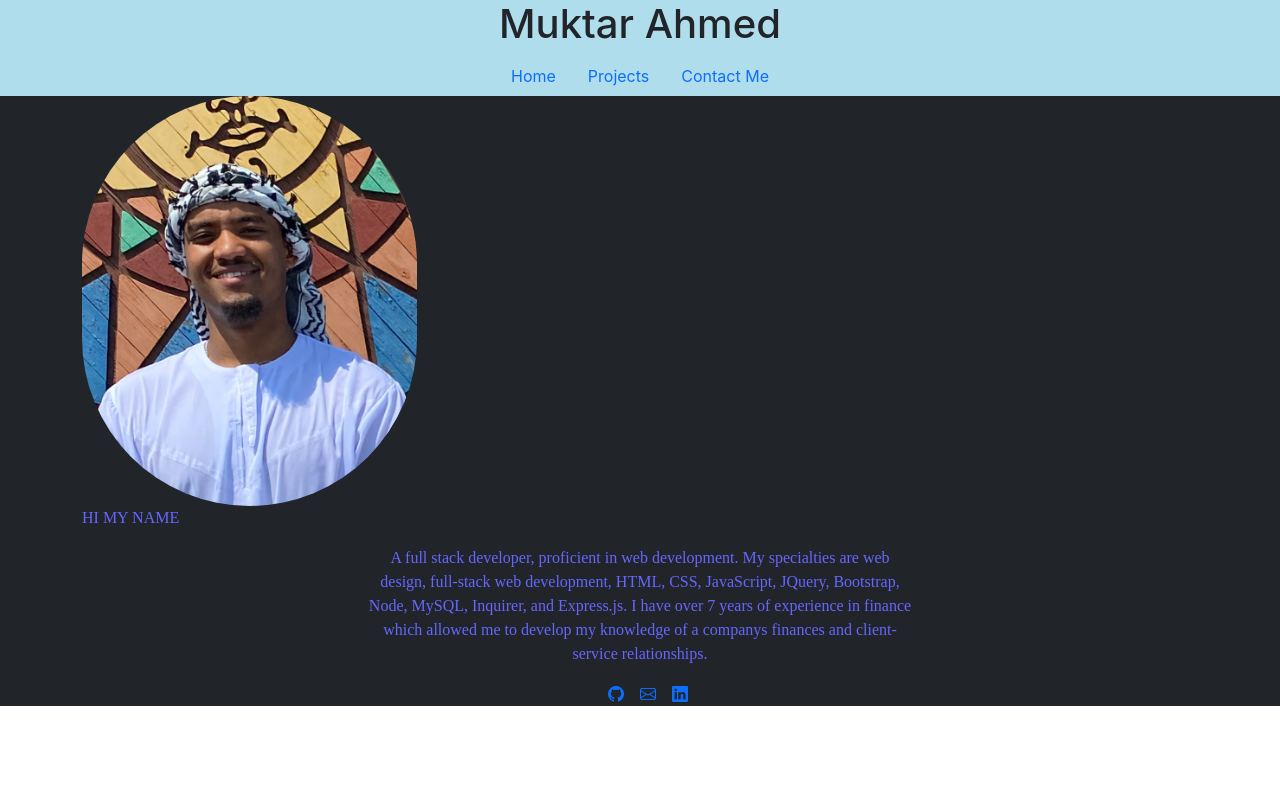
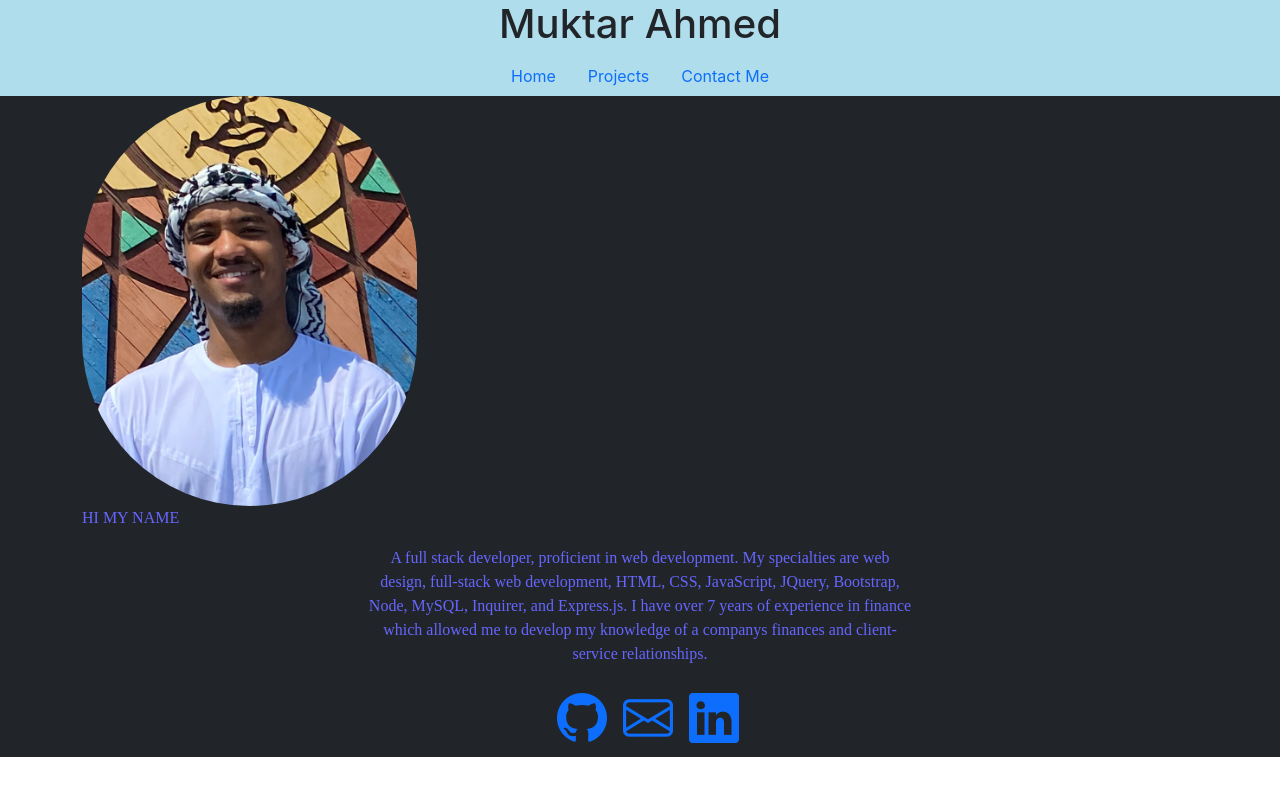
Before and after one commit to mukey6/react-portfolio, a React (Create React App) app: page / in a window 1280 px wide. Shown: the top 796 px of the page. Built offline with nearby package versions, Linux system fonts and the light colour scheme.

Commit message:
styled footer

```diff
--- a/src/components/Footer/footer.css
+++ b/src/components/Footer/footer.css
@@ -1,3 +1,7 @@
-footer{
-    size: 100px;
+.footer{
+    font-size: 50px;
 }
+
+/* .bi-github,.bi-envelope,.bi-linkedin{
+    font-size: 50px;
+} */
--- a/src/components/Footer/index.js
+++ b/src/components/Footer/index.js
@@ -8,10 +8,18 @@ const Footer = () => {
             <div className="col-md-4 justify-content-center  d-flex">
 
           <a href="#">
-            <i className=" ms-3 bi bi-github bi-lg " ></i>
+            <i className=" ms-3 bi bi-github  footer" ></i>
           </a>
-          <a className="ms-3 bi bi-envelope" href="#"></a>
-          <a className="ms-3 bi bi-linkedin " href="#"></a>
+          <a href="#">
+            <i className="ms-3 bi bi-envelope footer" >
+
+            </i>
+          </a>
+          <a href="#">
+            <i  className="ms-3 bi bi-linkedin footer ">
+
+            </i>
+          </a>
             </div>
         </footer>
       </div>
```
